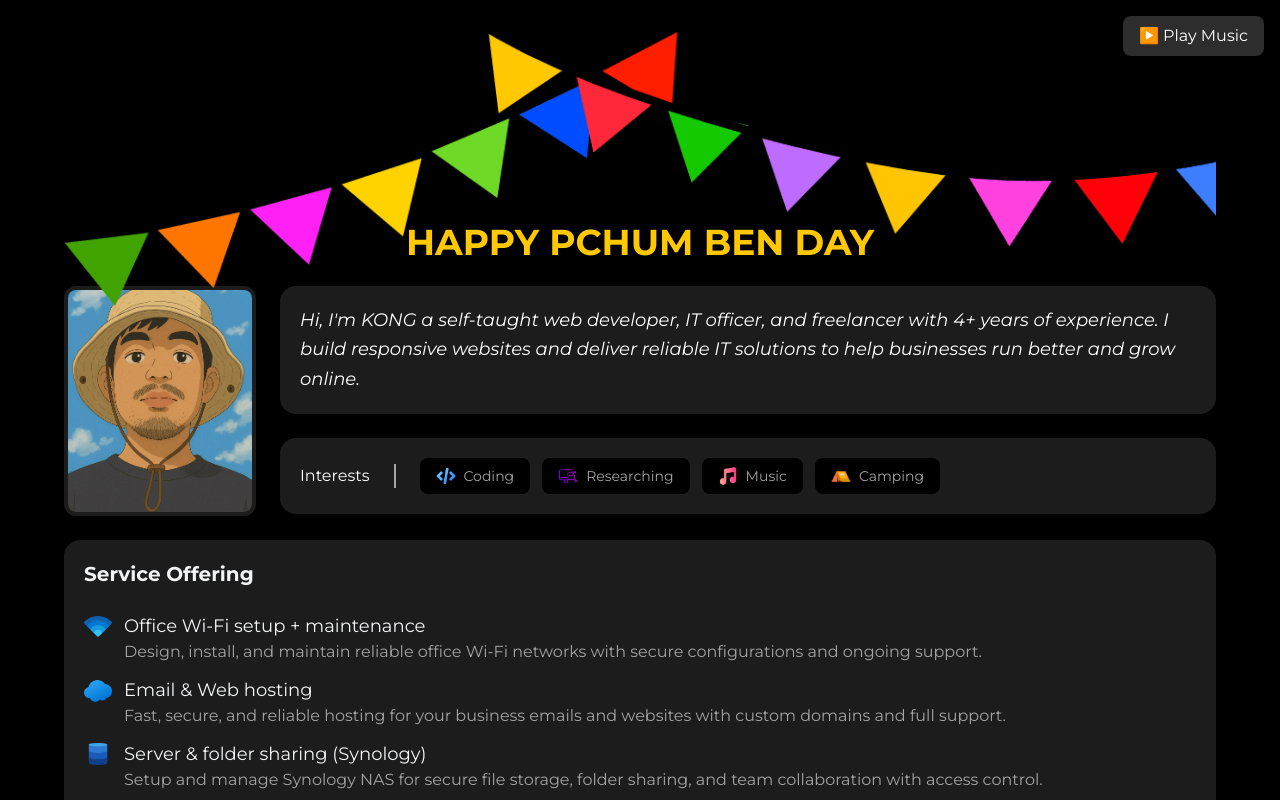
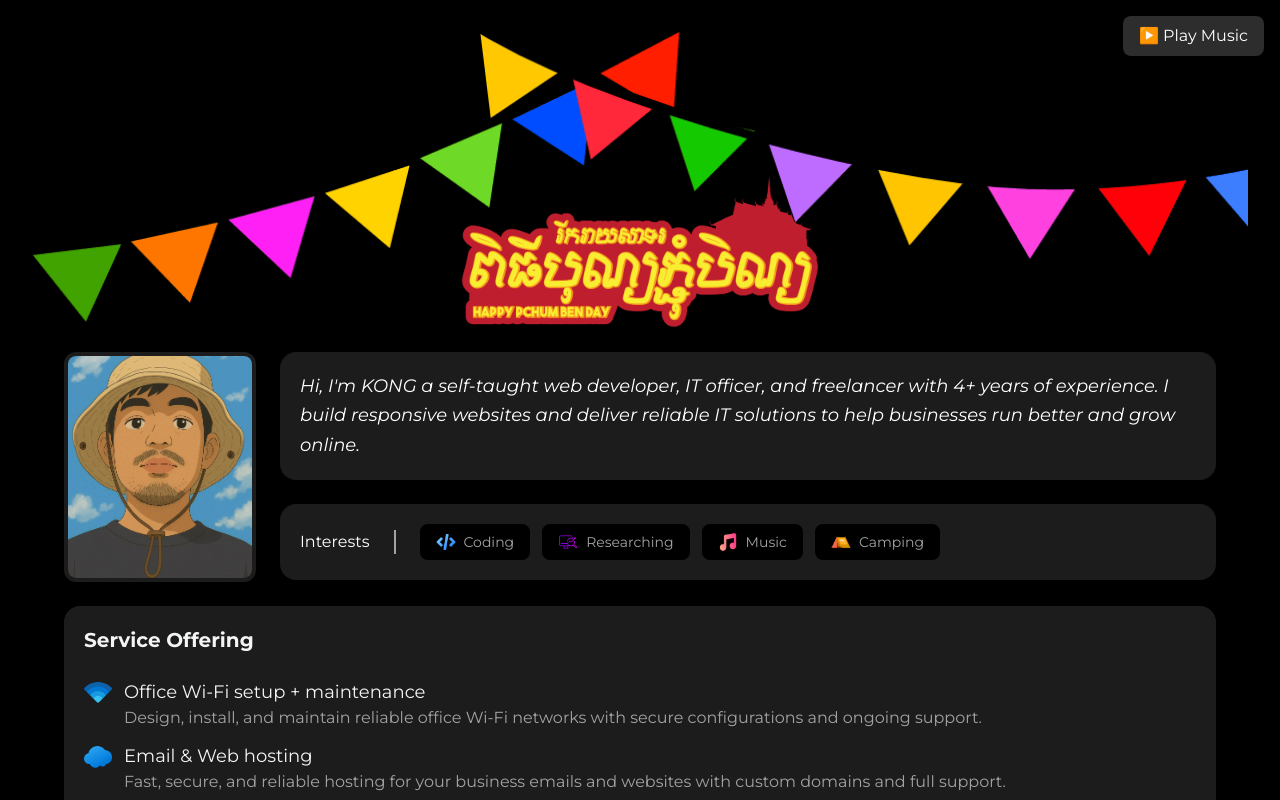
Before and after one commit to kong44/portfolio-dark, a React (Vite) app: page / in a window 1280 px wide. Shown: the top 800 px of the page. Built offline with nearby package versions, Linux system fonts and the light colour scheme.

Commit message:
update pchumben png

```diff
--- a/App.tsx
+++ b/App.tsx
@@ -19,6 +19,7 @@ import email from "./assets/mail.png";
 import telegram from "./assets/telephone.png";
 import footerPng from "./assets/footer.png";
 import headerPng from "./assets/—Pngtree—pchum ben frame_8538436.png";
+import pchumben from "./assets/pchumben.png";
 const Card = ({
   children,
   className = "",
@@ -69,14 +70,13 @@ const App: React.FC = () => {
           {isPlaying ? "🔊 Pause Music" : "▶️ Play Music"}
         </button>
       </div>
+      <div className=" relative h-[320px]">
+          <img src={pchumben} alt="pchumben" className="absolute bottom-3 left-1/2 -translate-x-1/2 z-10 w-[400px]"/>
+          <img src={headerPng} alt="pchum ben header" className="w-full absolute top-0"/>
+        </div>
       <main className="max-w-6xl mx-auto grid grid-cols-1 lg:grid-cols-3 gap-6">
         {/* Profile & Bio */}
-        <div className="lg:col-span-3 relative h-[230px]">
-          <h1 className="text-4xl font-bold text-[#ffc800] uppercase absolute bottom-0 left-1/2 -translate-x-1/2 z-10 text-center">
-            Happy Pchum Ben Day
-          </h1>
-          <img src={headerPng} alt="pchum ben header" className="w-full absolute top-0"/>
-        </div>
+
         <div className="lg:col-span-3">
           <div className="flex flex-col md:flex-row items-start gap-6">
             <img
```
Also changed, not shown: assets/pchumben.png (added).
